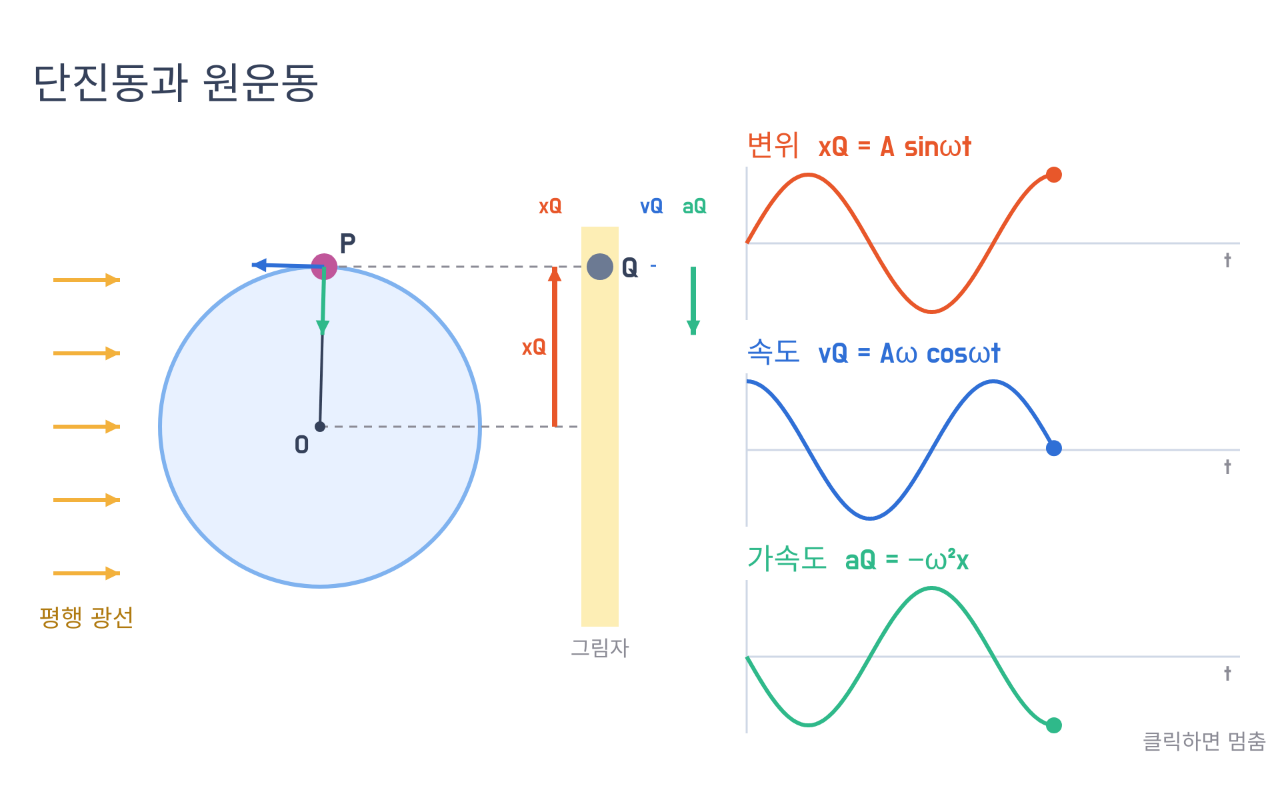
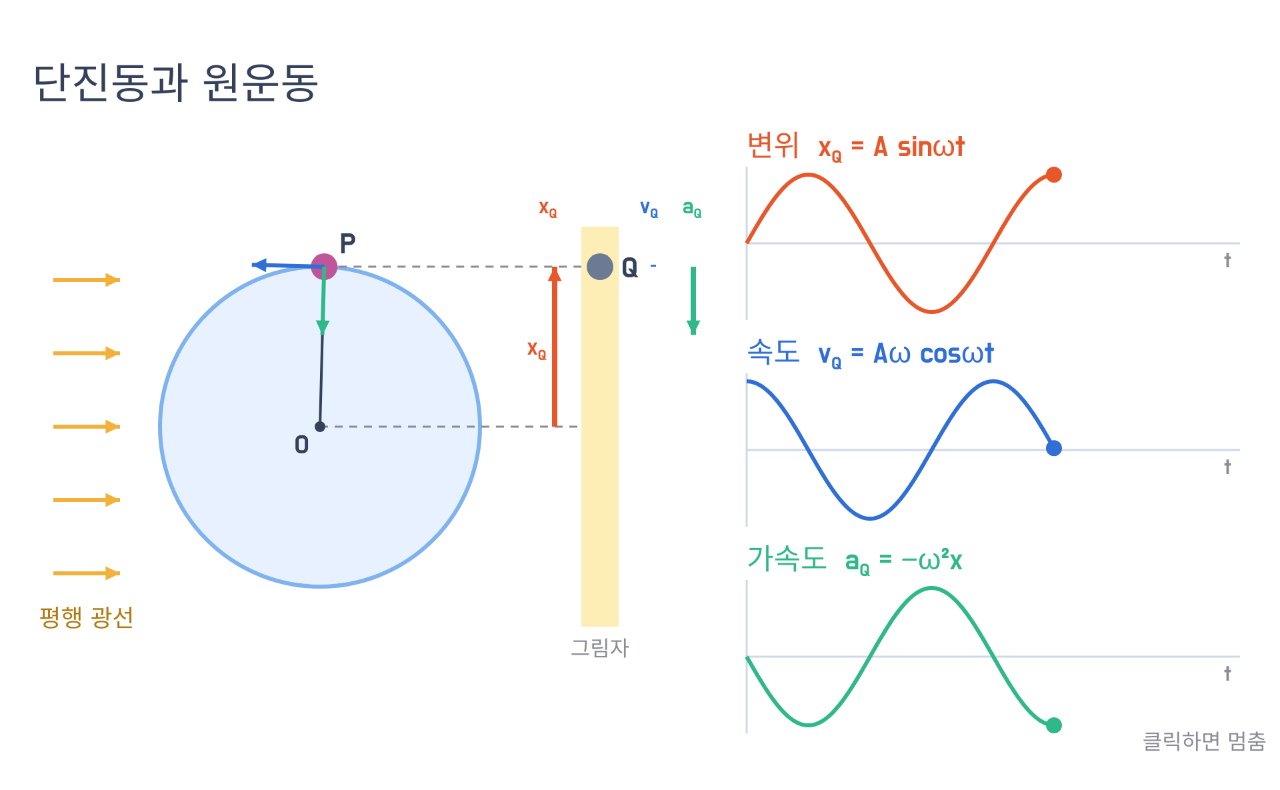
Before and after one commit to hxeinstein/mae, a plain HTML site: page unit3/01/circle-projection.html in a window 1280 px wide. Drawn offline with Linux system fonts and the light colour scheme.

Commit message:
단진동과 원운동 웹앱: Q 아래첨자 표시

```diff
--- a/unit3/01/circle-projection.html
+++ b/unit3/01/circle-projection.html
@@ -9,8 +9,12 @@ const F="'Do Hyeon','Malgun Gothic',sans-serif",OR='#e8572a',BL='#2f6fd6',GR='#2
 const T=4,w=2*Math.PI/T,R=120;let t=0,run=true,last=null,mode=0;const hist=[];
 cv.addEventListener('click',()=>{run=!run});
 function arrow(x1,y1,x2,y2,col,lw){c.strokeStyle=c.fillStyle=col;c.lineWidth=lw;c.beginPath();c.moveTo(x1,y1);c.lineTo(x2,y2);c.stroke();const L=Math.hypot(x2-x1,y2-y1);if(L<5)return;const a=Math.atan2(y2-y1,x2-x1),h=12;c.beginPath();c.moveTo(x2,y2);c.lineTo(x2-h*Math.cos(a-0.45),y2-h*Math.sin(a-0.45));c.lineTo(x2-h*Math.cos(a+0.45),y2-h*Math.sin(a+0.45));c.closePath();c.fill();}
+function stxt(str,x,y){const m=c.font.match(/(\d+(?:\.\d+)?)px/),fs=m?+m[1]:20,base=c.font,sf=c.font.replace(m[0],(fs*0.62).toFixed(1)+'px');
+ const parts=str.split(/_(\S)/);let W=0;parts.forEach((p,i)=>{c.font=i%2?sf:base;W+=c.measureText(p).width;});
+ const al=c.textAlign;let X=al==='right'||al==='end'?x-W:al==='center'?x-W/2:x;c.textAlign='left';
+ parts.forEach((p,i)=>{c.font=i%2?sf:base;c.fillText(p,X,y+(i%2?fs*0.22:0));X+=c.measureText(p).width;});c.font=base;c.textAlign=al;}
 function graph(gx,gy,gw,gh,key,col,label,amp){c.strokeStyle='#cfd8e6';c.lineWidth=1.5;c.beginPath();c.moveTo(gx,gy+gh/2);c.lineTo(gx+gw,gy+gh/2);c.moveTo(gx,gy);c.lineTo(gx,gy+gh);c.stroke();
-c.fillStyle=col;c.font='22px '+F;c.textAlign='left';c.fillText(label,gx,gy-8);c.fillStyle='#8c8c96';c.font='16px '+F;c.fillText('t',gx+gw-12,gy+gh/2+18);
+c.fillStyle=col;c.font='22px '+F;c.textAlign='left';stxt(label,gx,gy-8);c.fillStyle='#8c8c96';c.font='16px '+F;c.fillText('t',gx+gw-12,gy+gh/2+18);
 const span=2*T,p0=Math.max(0,t-span);c.strokeStyle=col;c.lineWidth=3;c.beginPath();let f=true;hist.forEach(p=>{if(p.t<p0)return;const X=gx+gw*(p.t-p0)/span,Y=gy+gh/2-p[key]*(gh/2-6);f?c.moveTo(X,Y):c.lineTo(X,Y);f=false});c.stroke();
 const cur=hist[hist.length-1];if(cur){c.fillStyle=col;c.beginPath();c.arc(gx+gw*(cur.t-p0)/span,gy+gh/2-cur[key]*(gh/2-6),6,0,7);c.fill();}}
 function draw(){c.fillStyle='#fff';c.fillRect(0,0,VW,VH);
@@ -32,16 +36,16 @@ c.fillStyle='#c0569a';c.beginPath();c.arc(px,py,10,0,7);c.fill();c.fillStyle=NV;
 c.fillStyle='#6c7a93';c.beginPath();c.arc(sx,qy,10,0,7);c.fill();c.fillStyle=NV;c.fillText('Q',sx+16,qy+8);
 // 벡터
 const vs=0.32*R*w,as=0.32*R*w*w*0.9;
-if(mode===0){arrow(sx-34,oy,sx-34,qy,OR,4);c.fillStyle=OR;c.font='18px '+F;c.textAlign='right';c.fillText('xQ',sx-40,(oy+qy)/2+6);}
+if(mode===0){arrow(sx-34,oy,sx-34,qy,OR,4);c.fillStyle=OR;c.font='18px '+F;c.textAlign='right';stxt('x_Q',sx-40,(oy+qy)/2+6);}
 // v at P (tangent)
 const vx=-Math.sin(th),vy=-Math.cos(th);arrow(px,py,px+vx*vs*0.9,py+vy*vs*0.9,BL,3);
 arrow(sx+40,qy,sx+40,qy+vy*vs*0.9,BL,4);
 // a at P (toward center)
 arrow(px,py,px-Math.cos(th)*as*0.6,py+Math.sin(th)*as*0.6,GR,3);
 arrow(sx+70,qy,sx+70,qy+Math.sin(th)*as*0.6,GR,4);
-c.font='17px '+F;c.textAlign='left';c.fillStyle=BL;c.fillText('vQ',sx+30,oy-R-40);c.fillStyle=GR;c.fillText('aQ',sx+62,oy-R-40);c.fillStyle=OR;c.fillText('xQ',sx-46,oy-R-40);
+c.font='17px '+F;c.textAlign='left';c.fillStyle=BL;stxt('v_Q',sx+30,oy-R-40);c.fillStyle=GR;stxt('a_Q',sx+62,oy-R-40);c.fillStyle=OR;stxt('x_Q',sx-46,oy-R-40);
 // 그래프
-const gx=560,gw=370;graph(gx,95,gw,115,'x',OR,'변위  xQ = A sinωt');graph(gx,250,gw,115,'v',BL,'속도  vQ = Aω cosωt');graph(gx,405,gw,115,'a',GR,'가속도  aQ = −ω²x');
+const gx=560,gw=370;graph(gx,95,gw,115,'x',OR,'변위  x_Q = A sinωt');graph(gx,250,gw,115,'v',BL,'속도  v_Q = Aω cosωt');graph(gx,405,gw,115,'a',GR,'가속도  a_Q = −ω²x');
 c.fillStyle='#8c8c96';c.font='16px '+F;c.textAlign='right';c.fillText(run?'클릭하면 멈춤':'클릭하면 재생',VW-10,VH-8);}
 function loop(ts){if(last===null)last=ts;let dt=Math.min(0.05,Math.max(0,(ts-last)/1000));last=ts;if(run){t+=dt;const s=Math.sin(w*t),k=Math.cos(w*t);hist.push({t,x:s,v:k,a:-s});while(hist.length&&t-hist[0].t>2*T+0.3)hist.shift();}draw();requestAnimationFrame(loop);}
 requestAnimationFrame(loop);
```
